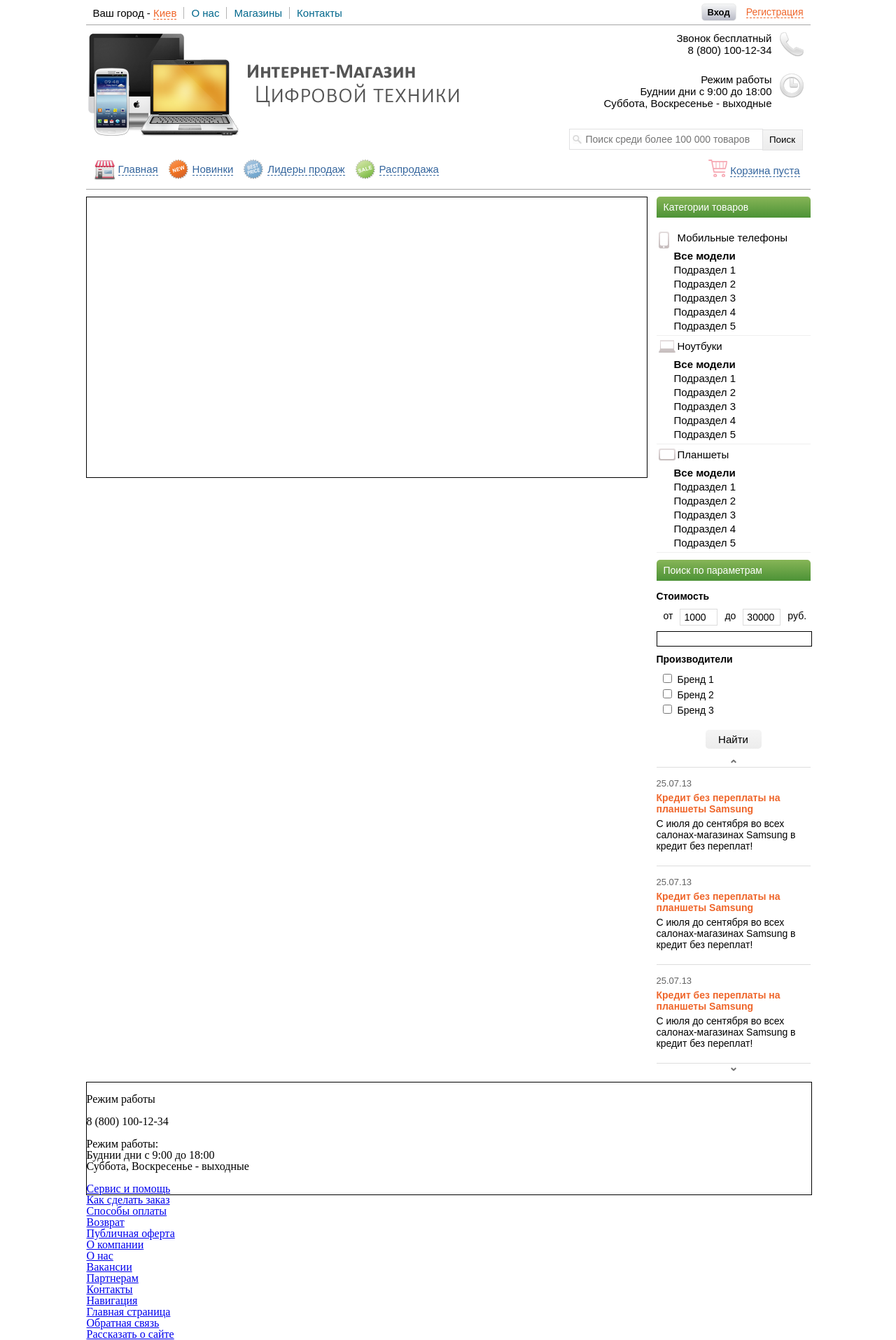
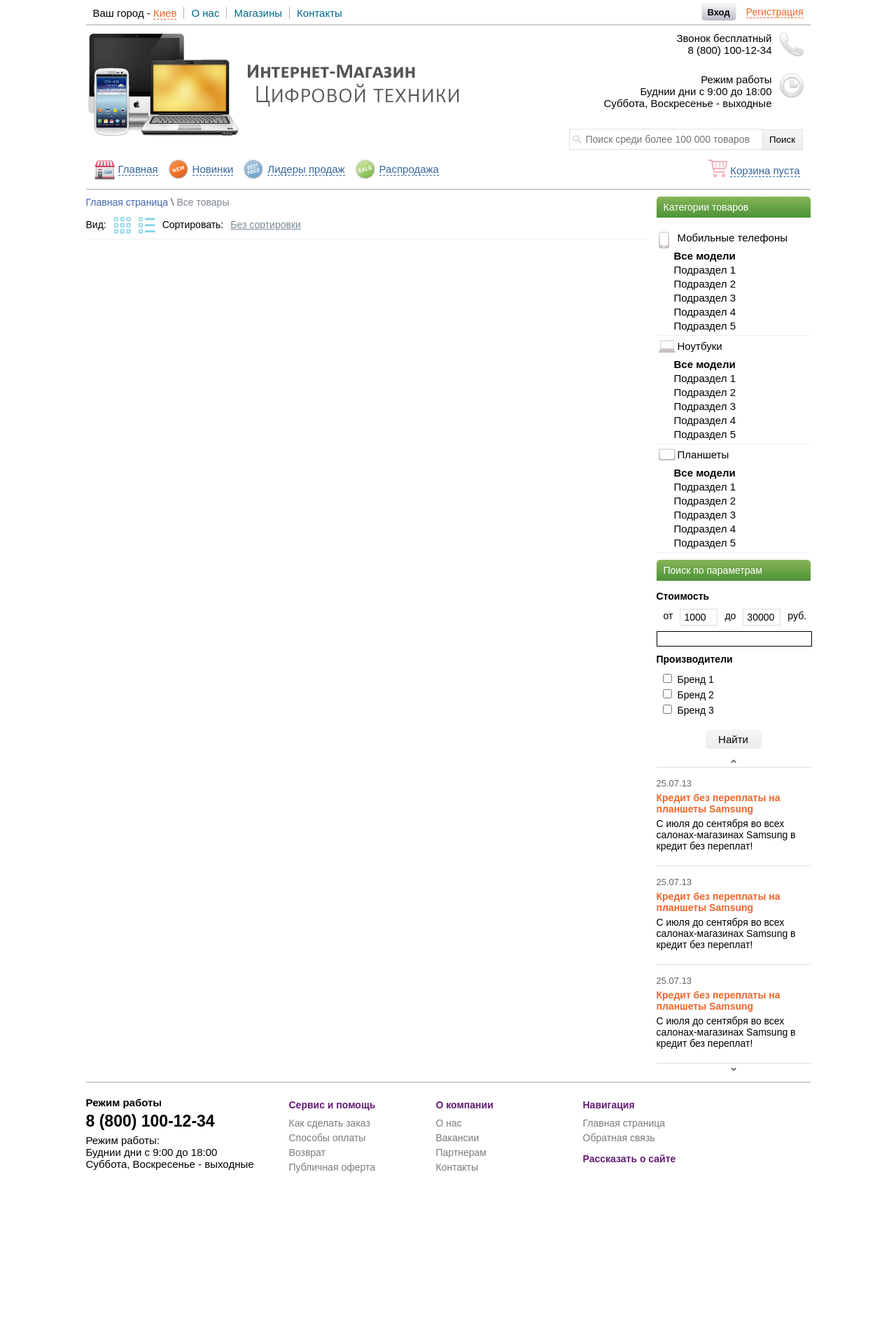
Before and after one commit to rodskif/php-shop, a PHP site: page / in a window 1280 px wide. Shown: the whole page at 70% size. After the commit the page ends 1676 px from the top, so only its background shows below. Run offline with PHP 8.4, Linux system fonts and the light colour scheme; some libraries are stand-ins or nearby versions.

Commit message:
end of the part #1 (breadcrumbs, footer)

```diff
--- a/css/style.css
+++ b/css/style.css
@@ -20,7 +20,6 @@
 #block-content {
     width: 800px;
     min-height: 400px;
-    border: 1px solid #000;
 }
 #header-top-block {
     width: 1035px;
@@ -29,7 +28,6 @@
 #block-footer {
     width: 1035px;
     height: 160px;
-    border: 1px solid #000;
     margin-top: 10px;
   clear: both;
 }
@@ -326,3 +324,100 @@
   padding-bottom: 5px;
   color: #636363;
 }
+#footer-suport {
+  width: 270px;
+  float: left;
+  margin-right: 10px;
+  margin-top: 10px;
+}
+#footer-suport .phone-item {
+  font: bold 23px sans-serif;
+  margin: 5px 0;
+}
+#footer-suport .suport-title {
+  font: bold 15px sans-serif;
+  margin: 0;
+}
+#footer-suport .time-item {
+  font: 15px sans-serif;
+  margin: 5px 0;
+}
+.footer-list {
+  width: 200px;
+  float: left;
+  margin-left: 10px;
+}
+.footer-list li {
+  margin-top: 5px;
+}
+.footer-list p {
+  font: bold 14px sans-serif;
+  margin-bottom: 10px;
+  color: #641B74;
+}
+.footer-list a {
+  font: 14px sans-serif;
+  text-decoration: none;
+  color: #7b7b7b;
+}
+.footer-list a:hover {
+  text-decoration: underline;
+}
+#nav-breadcrumbs {
+  margin-top: 5px;
+}
+#nav-breadcrumbs a {
+  font: 14px sans-serif;
+  color: #4268B1;
+  text-decoration: none;
+}
+#nav-breadcrumbs a:hover {
+  color: #B20000;
+}
+#nav-breadcrumbs span {
+  font: 14px sans-serif;
+  color: #7F868E;
+}
+#block-sort {
+  height: 60px;
+  border-bottom: 1px solid #eee;
+}
+#option-list > li {
+  float: left;
+  margin-left: 10px;
+  font: 14px sans-serif;
+}
+#option-list img {
+  margin-top: -4px;
+  cursor: pointer;
+}
+#option-list {
+  margin-left: -10px;
+}
+#select-sort {
+  position: relative;
+  color: #748996;
+  text-decoration: underline;
+  cursor: pointer;
+}
+#sorting-list {
+  border: 1px solid #A3C0D2;
+  position: absolute;
+  width: 200px;
+  background-color: #fff;
+  padding-top: 5px;
+  display: none;
+/*  height: 108px;*/
+}
+#sorting-list li {
+  margin-top: 3px;
+  margin-left: 10px;
+}
+#sorting-list a {
+  font: 15px sans-serif;
+  text-decoration: none;
+  color: #000;
+}
+#sorting-list a:hover {
+  text-decoration: underline;
+}
--- a/include/footer.php
+++ b/include/footer.php
@@ -1,41 +1,46 @@
 <div id="block-footer">
+   <hr class="line">
   <div id="footer-suport">
-    <p class="suport-item">Режим работы</p>
+    <p class="suport-title">Режим работы</p>
     <p class="phone-item">8 (800) 100-12-34</p>
     <p class="time-item">Режим работы: <br> Буднии дни с 9:00 до 18:00 <br> Суббота, Воскресенье - выходные</p>
   </div>
-  <div id="footer-service">
+  <div class="footer-list">
+    <p class="footer-title">Сервис и помощь</p>
     <ul>
-      <li class="footer-title"><a href="#">Сервис и помощь</a></li>
       <li><a href="#">Как сделать заказ</a></li>
       <li><a href="#">Способы оплаты</a></li>
       <li><a href="#">Возврат</a></li>
       <li><a href="#">Публичная оферта</a></li>
     </ul>
   </div>
-  <div id="footer-company">
+  <div class="footer-list">
+    <p class="footer-title">О компании</p>
     <ul>
-      <li class="footer-title"><a href="#">О компании</a></li>
       <li><a href="#">О нас</a></li>
       <li><a href="#">Вакансии</a></li>
       <li><a href="#">Партнерам</a></li>
       <li><a href="#">Контакты</a></li>
     </ul>
   </div>
-  <div id="footer-navigation">
+  <div class="footer-list">
+    <p class="footer-title">Навигация</p>
     <ul>
-      <li class="footer-title"><a href="#">Навигация</a></li>
       <li><a href="index.php">Главная страница</a></li>
       <li><a href="#">Обратная связь</a></li>
     </ul>
   </div>
-  <div id="footer-social">
-    <ul>
-      <li class="footer-title"><a href="#">Рассказать о сайте</a></li>
-      <li></li>
-      <li></li>
-      <li></li>
-      <li></li>
-    </ul>
+  <div class="footer-list">
+  <p class="footer-title">Рассказать о сайте</p>
+  <script type="text/javascript">(function() {
+  if (window.pluso)if (typeof window.pluso.start == "function") return;
+  if (window.ifpluso==undefined) { window.ifpluso = 1;
+    var d = document, s = d.createElement('script'), g = 'getElementsByTagName';
+    s.type = 'text/javascript'; s.charset='UTF-8'; s.async = true;
+    s.src = ('https:' == window.location.protocol ? 'https' : 'http')  + '://share.pluso.ru/pluso-like.js';
+    var h=d[g]('body')[0];
+    h.appendChild(s);
+  }})();</script>
+<div class="pluso" data-background="transparent" data-options="small,square,line,horizontal,nocounter,theme=08" data-services="vkontakte,odnoklassniki,facebook,twitter,google,moimir,email,print"></div>
   </div>
 </div>
--- a/index.php
+++ b/index.php
@@ -18,7 +18,28 @@
             include("include/news.php");
           ?>
         </div>
-        <div id="block-content"></div>
+        <div id="block-content">
+          <div id="block-sort">
+            <p id="nav-breadcrumbs"><a href="index.php">Главная страница</a> \ <span>Все товары</span></p>
+            <ul id="option-list">
+              <li>Вид:</li>
+              <li><img src="img/icon-grid.png" id="style-grid" alt=""></li>
+              <li><img src="img/icon-list.png" id="style-list" alt=""></li>
+
+              <li>Сортировать:</li>
+              <li>
+                <a id="select-sort">Без сортировки</a>
+                <ul id="sorting-list">
+                  <li><a href="#">От дешевых к дорогим</a></li>
+                  <li><a href="#">От дорогих к дешевым</a></li>
+                  <li><a href="#">Популярное</a></li>
+                  <li><a href="#">Новинки</a></li>
+                  <li><a href="#">От А до Я</a></li>
+                </ul>
+              </li>
+            </ul>
+          </div>
+        </div>
         <?php
             include("include/footer.php");
         ?>
```
